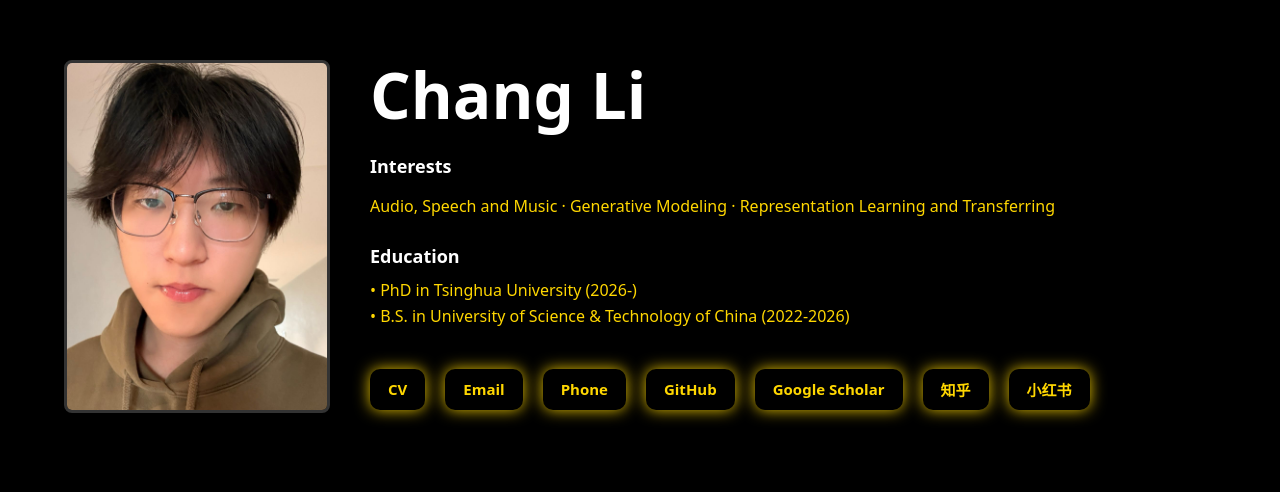
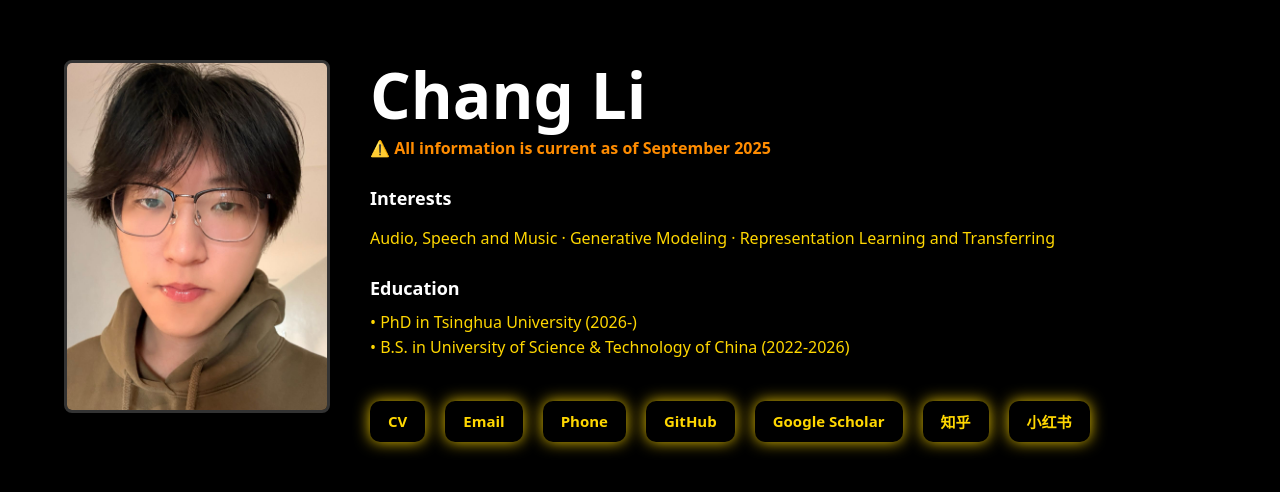
Before and after one commit to ivcylc/ivcylc.github.io, a plain HTML site: page index.html in a window 1280 px wide. Shown: the part 140-632 px from the top of the page. Drawn offline with Linux system fonts and the light colour scheme.

Commit message:
Update index.html

```diff
--- a/index.html
+++ b/index.html
@@ -54,6 +54,17 @@
       font-size: 16px;
       line-height: 1.6;
     }
+    /* 修改后的样式：用于突出显示日期声明 */
+    .date-notice {
+        font-size: 16px; /* 保持与普通文本大小一致 */
+        font-style: normal; /* 不使用斜体 */
+        font-weight: 700; /* 粗体 */
+        color: #ff8c00; /* 强调色 */
+        margin-top: -10px; /* 调整与 H1 的间距 */
+        margin-bottom: 20px; /* 调整与下一节的间距 */
+        display: block;
+    }
+
     ul {
       list-style: none;
       padding: 0;
@@ -148,6 +159,7 @@
       <img src="20250929-022250.jpg" alt="Chang Li portrait" class="avatar" onclick="showModal('Chang Li', 'hello world')" />
       <div>
         <h1>Chang Li</h1>
+        <p class="date-notice">⚠️ All information is current as of September 2025</p>
 
         <section>
           <h2>Interests</h2>
@@ -172,13 +184,11 @@
           <a class="btn" href="https://www.xiaohongshu.com/user/profile/665c24aa0000000007004318" target="_blank">小红书</a>
         </div>
 
-        <!-- <div class="footer">© <span id="y"></span> Chang Li</div> -->
-      </div>
+              </div>
     </div>
   </main>
 
-  <!-- Modal -->
-  <div id="modal" class="modal">
+    <div id="modal" class="modal">
     <div class="modal-content">
       <div id="modal-title"></div>
       <code id="modal-value"></code>
@@ -186,7 +196,7 @@
         <button class="modal-btn" onclick="copyValue()">Copy</button>
         <button class="modal-btn" onclick="closeModal()">Close</button>
       </div>
-    </div>
+      </div>
   </div>
 
   <script>
```
